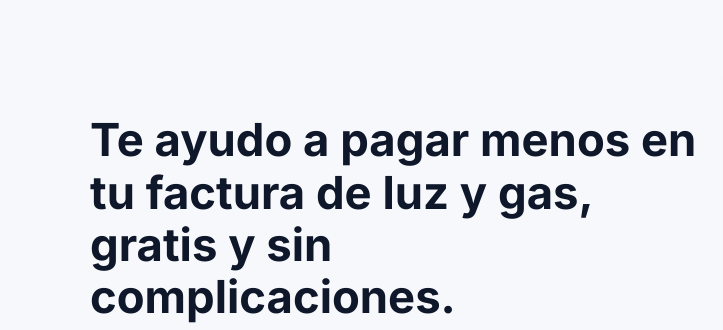
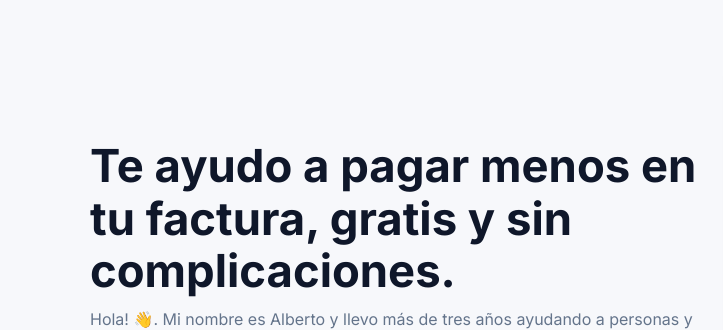
Before and after one commit to AlbertoBrown/Alberto-estudiamos-tu-factura, a plain HTML site: page index.html in a window 1280 px wide. Shown: the part 106-436 px from the top of the page, 0-723 px from the left. Drawn offline with Linux system fonts and the light colour scheme.

Commit message:
Revise HTML structure and content for website
Updated the HTML structure and content for the website, including changes to the hero section text and the addition of various sections to enhance user engagement.

```diff
--- a/index.html
+++ b/index.html
@@ -30,7 +30,7 @@
     <section class="hero" id="inicio">
       <div class="container hero-content">
         <div class="hero-text">
-          <h1>Te ayudo a pagar menos en tu factura de luz y gas, gratis y sin complicaciones.</h1>
+          <h1>Te ayudo a pagar menos en tu factura, gratis y sin complicaciones.</h1>
           <span class="step-number"></span>
           <p class="lead">Hola! &#128075. Mi nombre es Alberto y llevo más de tres años ayudando a personas y empresas a <strong>ahorrar cada mes</strong> con sus tarifas de luz y gas. Mi compromiso es buscar por ti <strong>la mejor oferta disponible del mercado.</strong></p>
           <div class="hero-actions">
```
